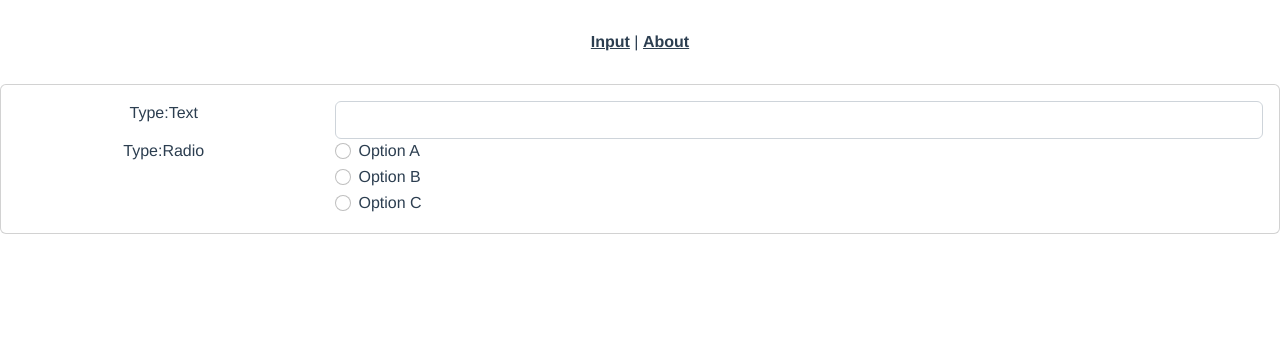
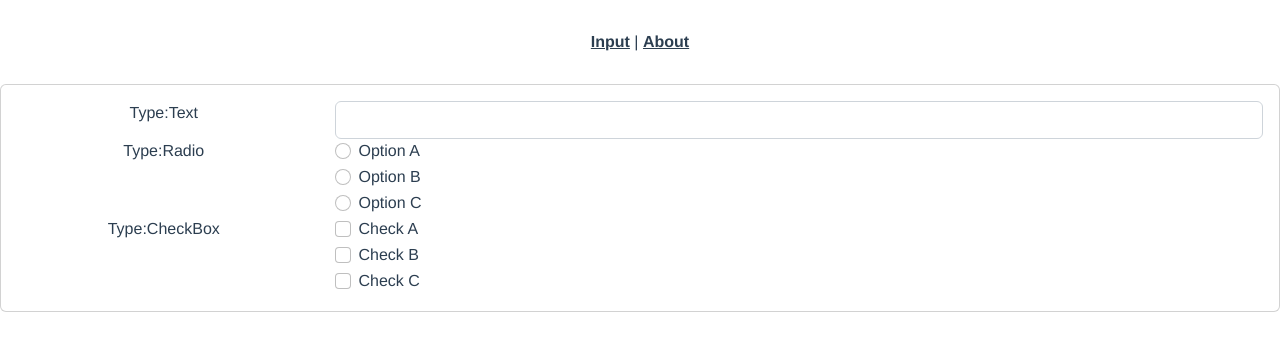
Before and after one commit to kubera-test/kubera, a Vue app in the folder test-site/: page /input in a window 1280 px wide. Shown: the top 350 px of the page. Built offline with nearby package versions, Linux system fonts and the light colour scheme.

Commit message:
チェックボックステスト用の項目を追加

```diff
--- a/test-site/src/components/input/InputNormal.vue
+++ b/test-site/src/components/input/InputNormal.vue
@@ -19,6 +19,18 @@
           <b-form-radio id="idInputRadioC" name="nameInputRadio" class="classInputRadio" value="C">Option C</b-form-radio>
         </b-col>
       </b-row>
+      <b-row>
+        <b-col sm="3">
+          <label>Type:CheckBox</label>
+        </b-col>
+        <b-col sm="9">
+          <div class="classInputCheckGroup">
+            <b-form-checkbox id="idInputCheckA" name="nameInputCheckA" class="classInputCheck" value="A">Check A</b-form-checkbox>
+            <b-form-checkbox id="idInputCheckB" name="nameInputCheckB" class="classInputCheck" value="B">Check B</b-form-checkbox>
+            <b-form-checkbox id="idInputCheckC" name="nameInputCheckC" class="classInputCheck" value="C">Check C</b-form-checkbox>
+          </div>
+        </b-col>
+      </b-row>
     </b-card>
   </div>
 </template>
@@ -27,4 +39,8 @@
 div.classInputRadio {
   text-align: left;
 }
+
+div.classInputCheckGroup {
+  text-align: left;
+}
 </style>
```
